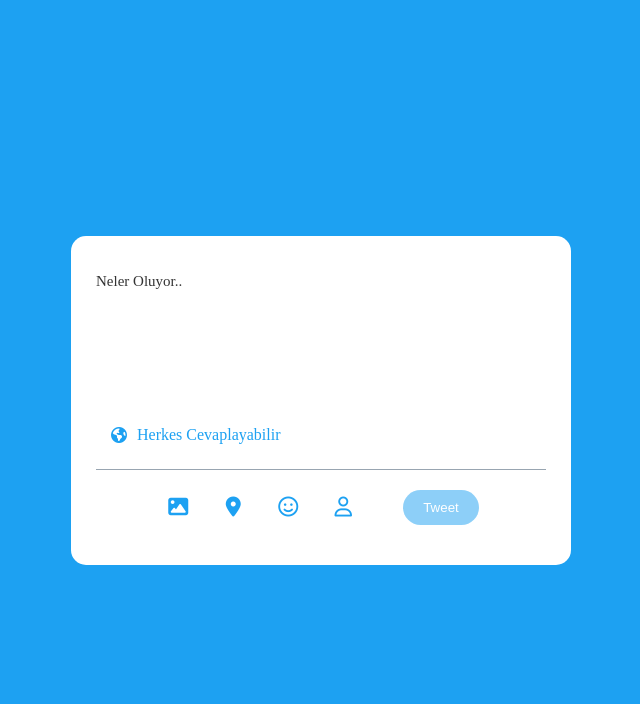
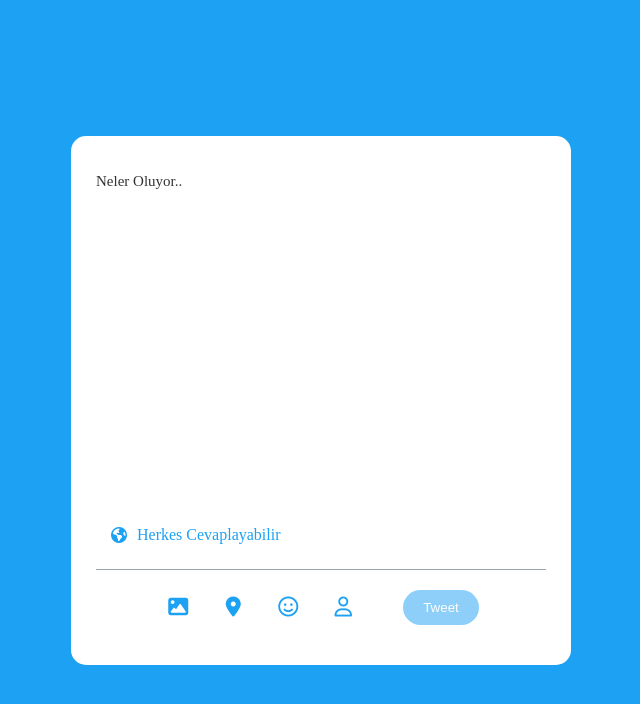
Before and after one commit to mehmetakr/TweetatmaJS, a plain HTML site: page index.html in a window 1280 px wide. Shown: the whole page, without its empty margins (319-959 px from the left). Drawn offline with Linux system fonts and the light colour scheme.

Commit message:
readme ve gif eklendi

```diff
--- a/style.css
+++ b/style.css
@@ -23,8 +23,9 @@ body {
 }
 
 .tweetarea {
-  min-height: 130px;
-  max-height: 200px;
+  min-height: 330px;
+  max-height: 300px;
+  min-width: 330px;
   overflow-y: auto;
   position: relative;
 }
```
Also changed, not shown: twittercard.gif (added), 1 other file.
